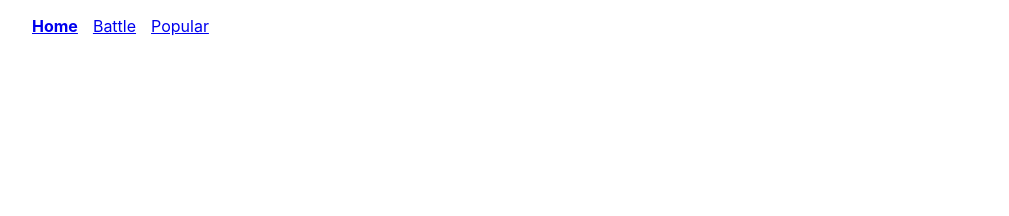
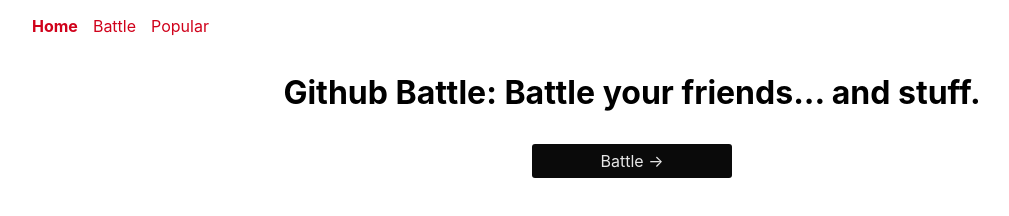
Before and after one commit to tomegz/github-battles, a React app: page / in a window 1280 px wide. Shown: the whole page, without its empty margins (8-1017 px from the left). Built offline with nearby package versions, Linux system fonts and the light colour scheme.

Commit message:
finish routing

```diff
--- a/app/components/App.js
+++ b/app/components/App.js
@@ -1,6 +1,8 @@
 import React from "react";
-import { BrowserRouter as Router, Route } from "react-router-dom";
+import { BrowserRouter as Router, Route, Switch } from "react-router-dom";
 import Nav from "./Nav";
+import Home from "./Home";
+import Battle from "./Battle";
 import Popular from "./Popular";
 
 class App extends React.Component {
@@ -9,7 +11,14 @@
       <Router>
         <div className="container">
           <Nav />
-          <Route path="/popular" component={Popular} />
+          <Switch>
+            <Route exact path="/" component={Home} />
+            <Route exact path="/battle" component={Battle} />
+            <Route path="/popular" component={Popular} />
+            <Route render={() => {
+              return <p>Not Found!</p>
+            }} />
+          </Switch>
         </div>
       </Router>
     );
--- /dev/null
+++ b/app/components/Battle.js
@@ -0,0 +1,13 @@
+import React from "react";
+
+class Battle extends React.Component {
+  render() {
+    return (
+      <div>
+        BATTLE!
+      </div>
+    );
+  }
+}
+
+export default Battle;
--- /dev/null
+++ b/app/components/Home.js
@@ -0,0 +1,15 @@
+import React from "react";
+import { Link } from "react-router-dom";
+
+class Home extends React.Component {
+  render() {
+    return (
+      <div className="home-container">
+        <h1>Github Battle: Battle your friends... and stuff.</h1>
+        <Link className="button" to="/battle">Battle -></Link>
+      </div>
+    );
+  }
+}
+
+export default Home;
--- a/app/index.css
+++ b/app/index.css
@@ -8,6 +8,11 @@
 
 li {
  	list-style-type: none;
+}
+
+a {
+	text-decoration: none;
+	color: #d0021b;
 }
 
 .container {
@@ -66,3 +71,32 @@
 .active {
 	font-weight: bold;
 }
+
+.home-container {
+	display: flex;
+	flex-direction: column;
+	align-items: center;
+}
+
+.button {
+  color: #e6e6e6;
+  background: #0a0a0a;
+  border: none;
+  font-size: 16px;
+  border-radius: 3px;
+  width: 200px;
+  text-align: center;
+  display: block;
+  padding: 7px 0;
+  margin: 10px auto;
+}
+
+.button:hover:enabled {
+  background: linear-gradient(#1a1a1a,#0a0a0a);
+  color: #fff;
+  text-decoration: none;
+}
+
+.button:active {
+  transform: translateY(1px);
+}
--- a/webpack.config.js
+++ b/webpack.config.js
@@ -4,13 +4,17 @@
   entry: './app/index.js',
   output: {
     path: path.resolve(__dirname, 'dist'),
-    filename: 'index_bundle.js'
+    filename: 'index_bundle.js',
+    publicPath: '/'
   },
   module: {
     rules: [
       { test: /\.(js)$/, use: 'babel-loader' },
       { test: /\.css$/, use: [ 'style-loader', 'css-loader' ]}
     ]
+  },
+  devServer: {
+    historyApiFallback: true
   },
   plugins: [
     new HtmlWebpackPlugin({
```
